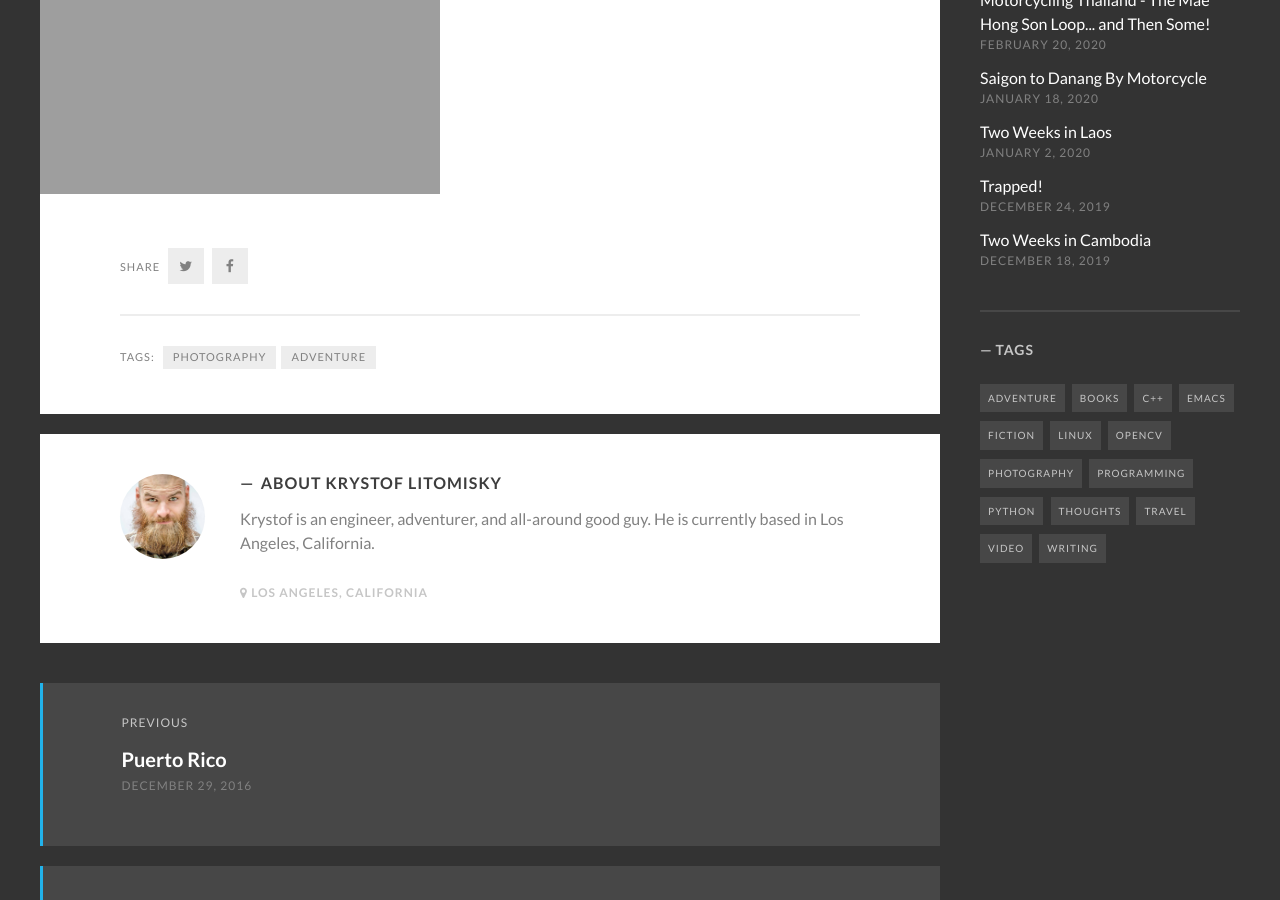
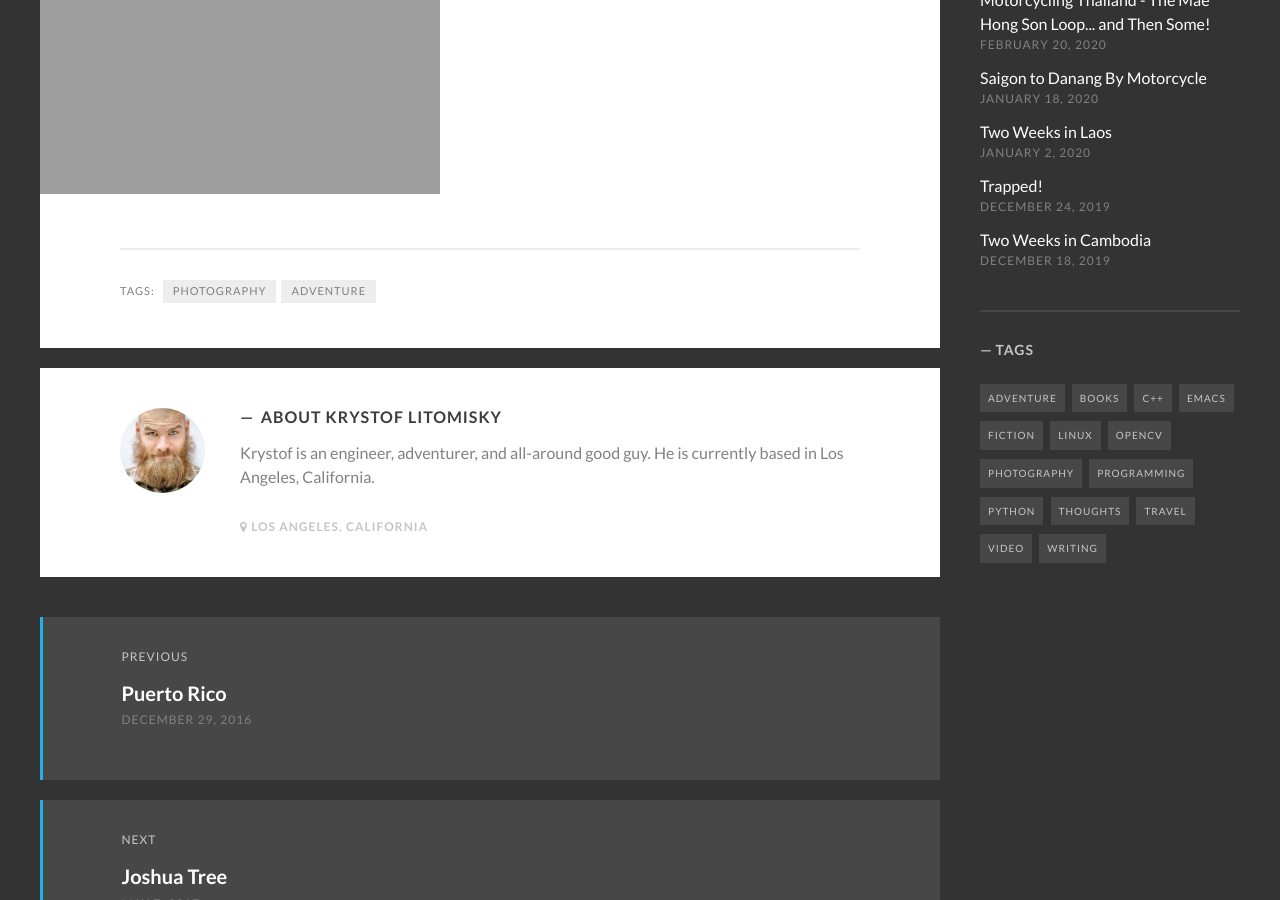
Before and after one commit to krystofl/krystofl.github.io, a Jekyll site: the page built from _posts/2017-01-20-alpine-touring.md, in a window 1280 px wide and 900 px high, scrolled down 643 px. Built offline with Jekyll 4.4.1, drawn with Linux system fonts in a browser that asks for light colours; some web fonts are replaced; comment, search, counter and statistics services are not loaded.

Commit message:
Removed facebook and twitter share options / trackers Closes #24

```diff
--- a/_layouts/post.html
+++ b/_layouts/post.html
@@ -22,11 +22,6 @@
                     {{content}}
                 </div><!-- .entry-content -->
                 <footer class="entry-footer">
-                    <div class="share-post">
-                        <span>Share</span>
-                        <a class="fa-twitter" target="_blank" href="https://twitter.com/intent/tweet?text={{ page.title | uri_escape }}&amp;url={{ site.url }}{{ page.url }}"><span class="screen-reader-text">Twitter</span></a>
-                        <a class="fa-facebook" target="_blank" href="https://www.facebook.com/sharer/sharer.php?u={{ site.url }}{{ page.url }}&amp;t={{ page.title | uri_escape }}"><span class="screen-reader-text">Facebook</span></a>
-                    </div><!-- .share-post -->
                     {% if page.tags.size > 0 %}
                     <div class="tag-links">
                         Tags: {% for tag in page.tags %}<a href="{{ site.baseurl }}/tags/index.html#{{ tag | cgi_escape }}" title="Pages tagged {{ tag }}" rel="tag">{{ tag }}</a>{% unless forloop.last %} {% endunless %}{% endfor %}
```
